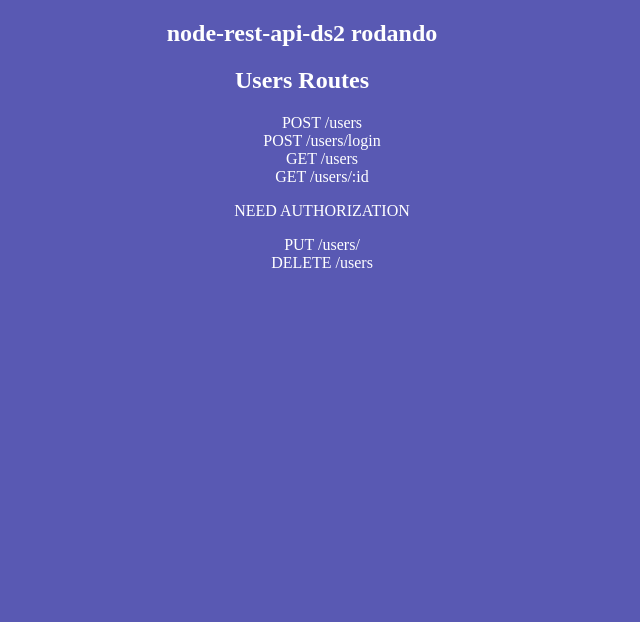
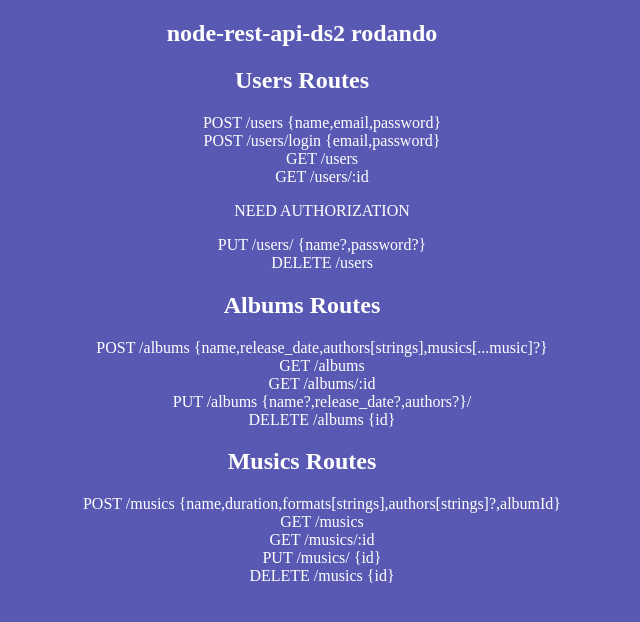
Before and after one commit to Chipskein/node-res-api-ds2, a website: page src/pages/index.html in a window 1280 px wide. Shown: the whole page, without its empty margins (338-978 px from the left). Drawn offline with Linux system fonts and the light colour scheme.

Commit message:
fix index.html' clear

```diff
--- a/src/pages/index.html
+++ b/src/pages/index.html
@@ -21,13 +21,37 @@
         <h2>Users Routes</h2>
         <div>
             <ul>
-                <li>POST    /users </li>
-                <li>POST    /users/login</li>
+                <li>POST    /users {name,email,password}</li>
+                <li>POST    /users/login {email,password}</li>
                 <li>GET     /users</li>
                 <li>GET     /users/:id</li>
                 <p>NEED AUTHORIZATION</p>
-                <li>PUT     /users/</li>
+                <li>PUT     /users/ {name?,password?}</li>
                 <li>DELETE  /users</li>
+            </ul>
+        </div>
+    </div>
+    <div align="center">
+        <h2>Albums Routes</h2>
+        <div>
+            <ul>
+                <li>POST    /albums {name,release_date,authors[strings],musics[...music]?} </li>
+                <li>GET     /albums </li>
+                <li>GET     /albums/:id </li>
+                <li>PUT     /albums {name?,release_date?,authors?}/</li>
+                <li>DELETE  /albums {id}</li>
+            </ul>
+        </div>
+    </div>
+    <div align="center">
+        <h2>Musics Routes</h2>
+        <div>
+            <ul>
+                <li>POST    /musics {name,duration,formats[strings],authors[strings]?,albumId}</li>
+                <li>GET     /musics</li>
+                <li>GET     /musics/:id</li>
+                <li>PUT     /musics/ {id}</li>
+                <li>DELETE  /musics {id}</li>
             </ul>
         </div>
     </div>
```
